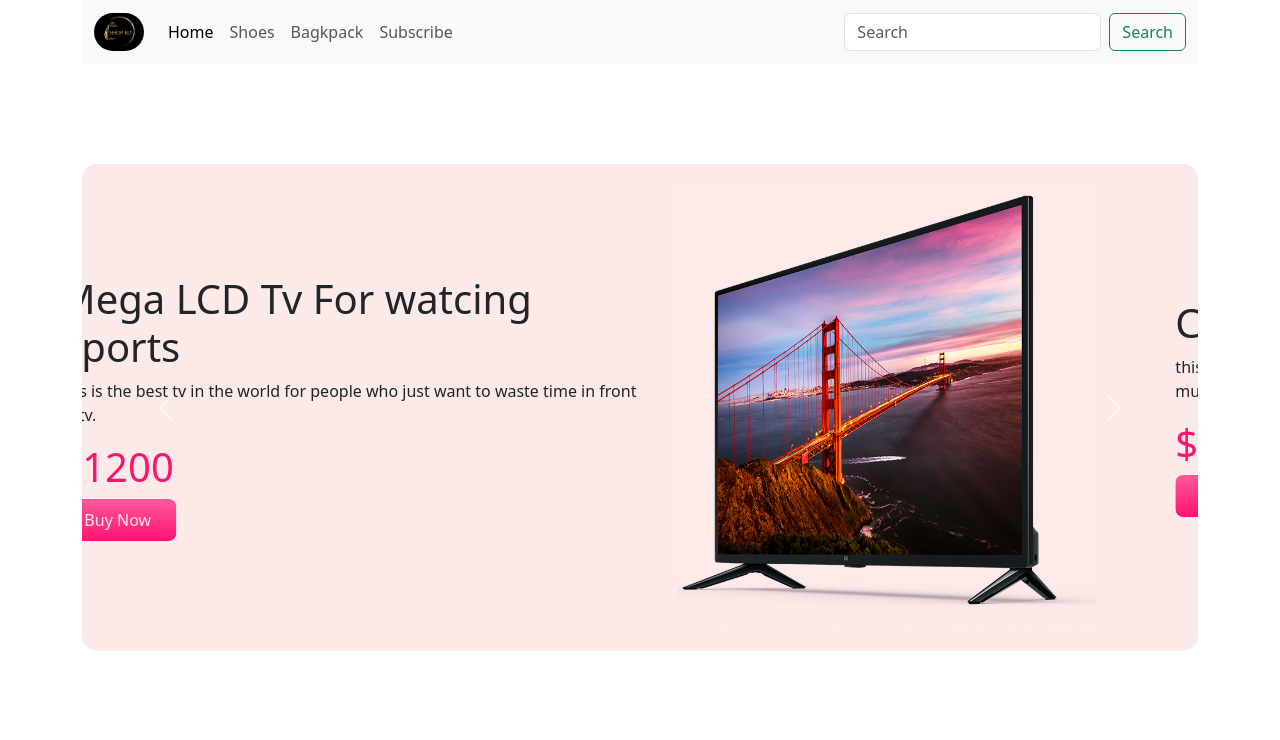
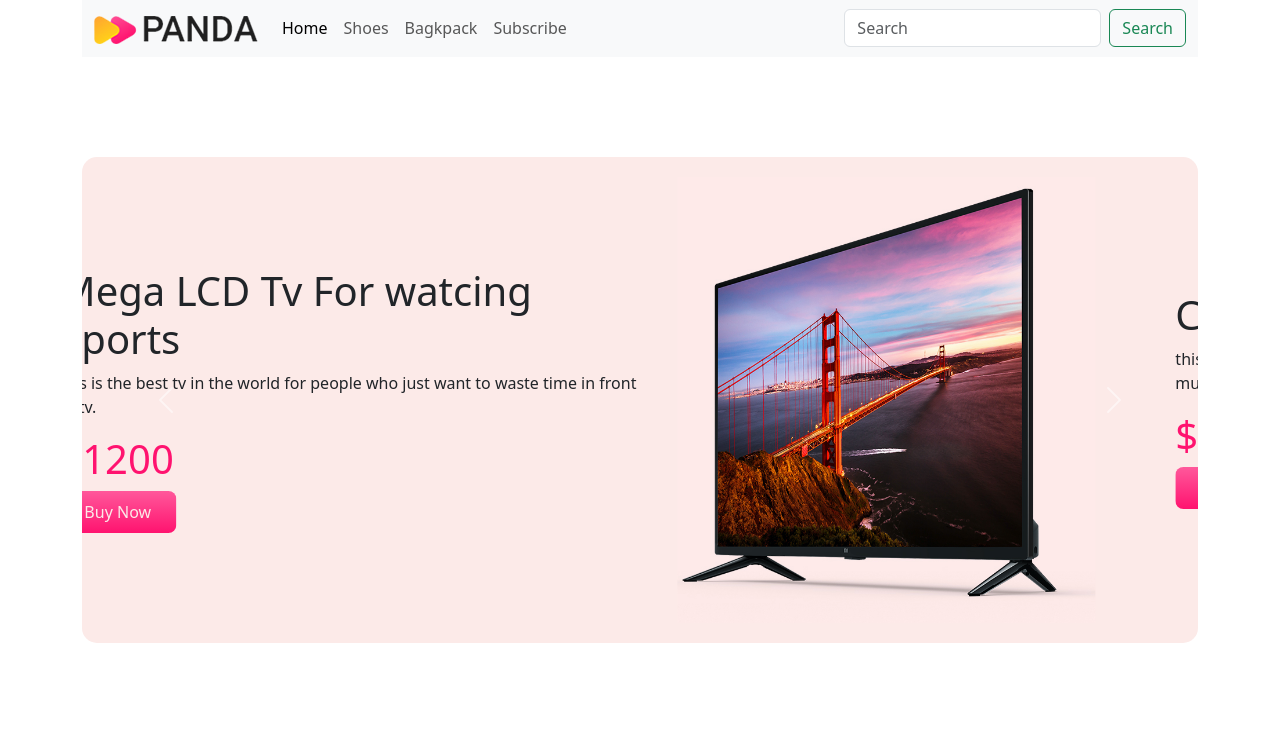
Before and after one commit to Niyamotlsy/panda-commerce, a plain HTML site: page index.html in a window 1280 px wide. Shown: the top 740 px of the page. Drawn offline with nearby package versions, Linux system fonts and the light colour scheme.

Commit message:
final pblish

```diff
--- a/index.html
+++ b/index.html
@@ -15,7 +15,9 @@
         <nav class="navbar navbar-expand-lg bg-body-tertiary">
   <div class="container-fluid">
     <a class="navbar-brand" href="#">
-        <img class="logo" src="images/logo2.png" alt="logo">
+        <img class="logo" src="images/logo.png" alt="logo">
+</body>
+</html>
     </a>
     <button class="navbar-toggler" type="button" data-bs-toggle="collapse" data-bs-target="#navbarSupportedContent" aria-controls="navbarSupportedContent" aria-expanded="false" aria-label="Toggle navigation">
       <span class="navbar-toggler-icon"></span>
--- a/style.css
+++ b/style.css
@@ -1,10 +1,12 @@
 .container{
     margin-bottom: 100px;
 }
-.logo{
-    width: 50px;
-    border-radius: 100px;
+@keyframes pulse {
+  0%   { transform: scale(1); }
+  50%  { transform: scale(1.1); }
+  100% { transform: scale(1); }
 }
+.logo { animation: pulse 1s infinite; }
 .orange-bg{
     background-color: #fceae8;
     border-radius: 15px;
```
